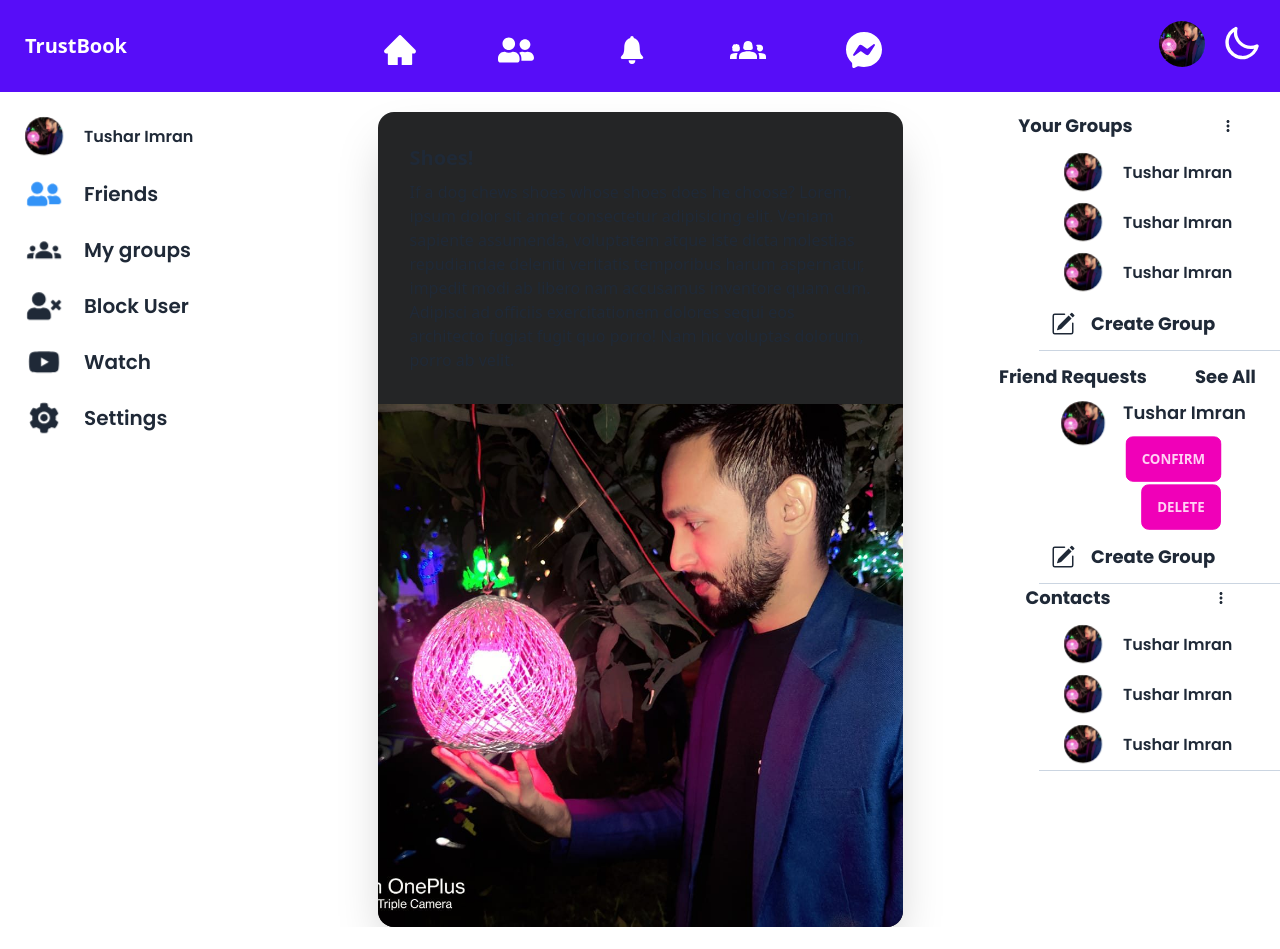
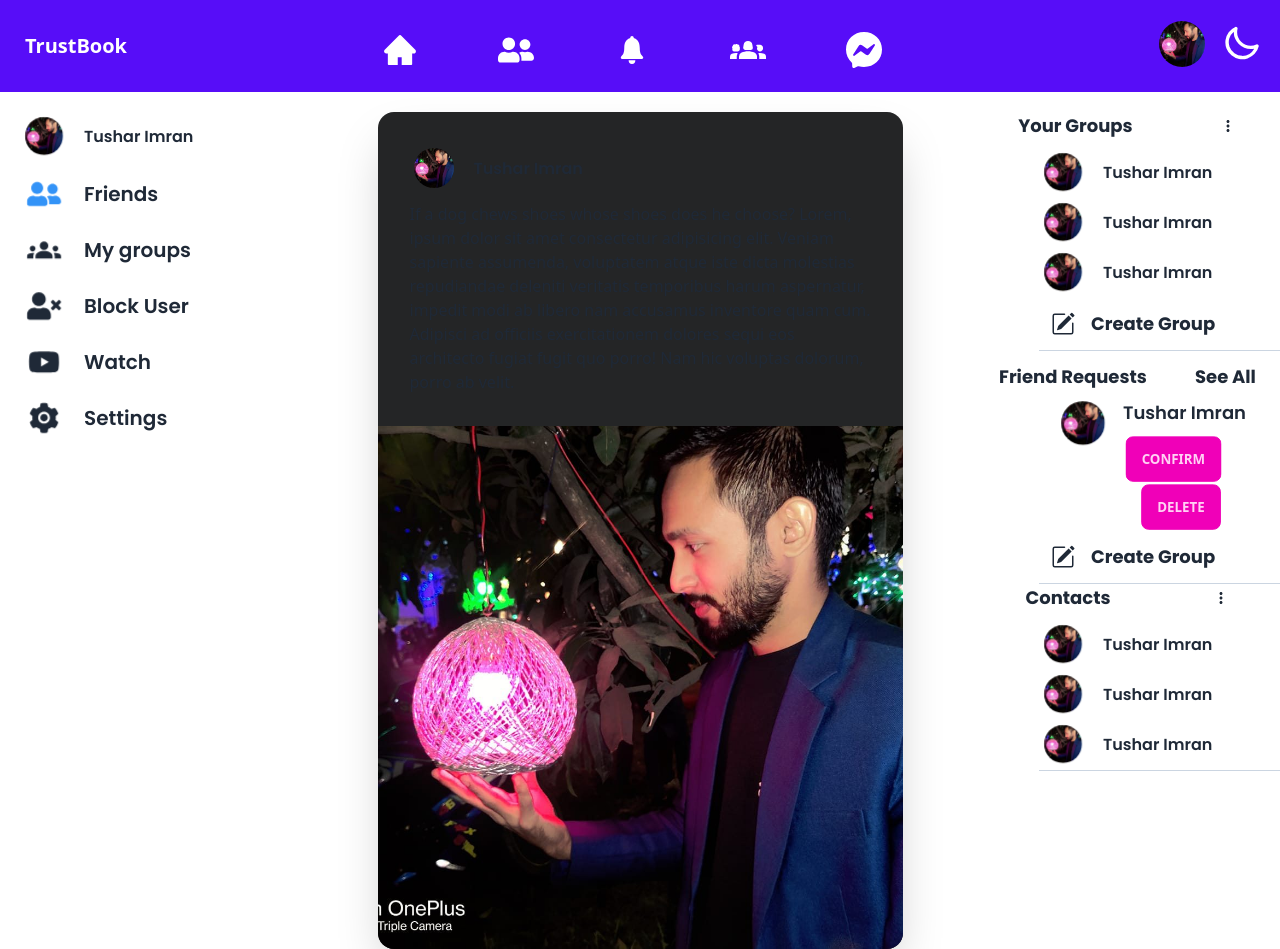
Before and after one commit to tushar-dev001/TrustBook, a React (Vite) app: page /home in a window 1280 px wide. Before the commit the page ends 927 px from the top, so only its background shows below. Built offline with nearby package versions, Linux system fonts and the light colour scheme; no server answers; sample sign-in values are in the browser's storage.

Commit message:
post cart user design added

```diff
--- a/src/Components/Home/Home.jsx
+++ b/src/Components/Home/Home.jsx
@@ -1,9 +1,13 @@
+import User from "../Shared/User/User";
+
 const Home = () => {
   return (
       <div className=" col-span-6 ">
         <div className="card w-5/6 mx-auto bg-[#242526] shadow-2xl">
           <div className="card-body">
-            <h2 className="card-title">Shoes!</h2>
+
+            <User/>
+
             <p>If a dog chews shoes whose shoes does he choose? Lorem, ipsum dolor sit amet consectetur adipisicing elit. Veniam sapiente assumenda, voluptatem atque iste dicta molestias repudiandae deleniti veritatis temporibus harum aspernatur, impedit modi ab libero nam accusamus inventore quam cum. Adipisci ad officiis exercitationem dolores sequi eos architecto fugiat fugit quo porro! Nam hic voluptas dolorum, porro ab velit.</p>
           </div>
           <figure>
--- a/src/Components/LeftSiteBar/LeftSiteBar.jsx
+++ b/src/Components/LeftSiteBar/LeftSiteBar.jsx
@@ -8,7 +8,9 @@ const LeftSiteBar = () => {
   return (
     <div className="col-span-3">
       <NavLink to="/profile">
-        <User />
+        <div className="ml-5">
+          <User />
+        </div>
       </NavLink>
 
       <NavLink to="/friends">
--- a/src/Components/Shared/User/User.jsx
+++ b/src/Components/Shared/User/User.jsx
@@ -2,7 +2,7 @@ import React from 'react'
 
 const User = () => {
   return (
-    <div className="flex ml-5 items-center gap-4 hover:bg-slate-700 hover:rounded-lg hover:ease-in-out duration-300">
+    <div className="flex items-center gap-4 hover:bg-slate-700 hover:rounded-lg hover:ease-in-out duration-300">
         <div >
           <label tabIndex={0} className="btn btn-ghost btn-circle avatar">
             <div className="w-10 lg:w-10 rounded-full">
```
